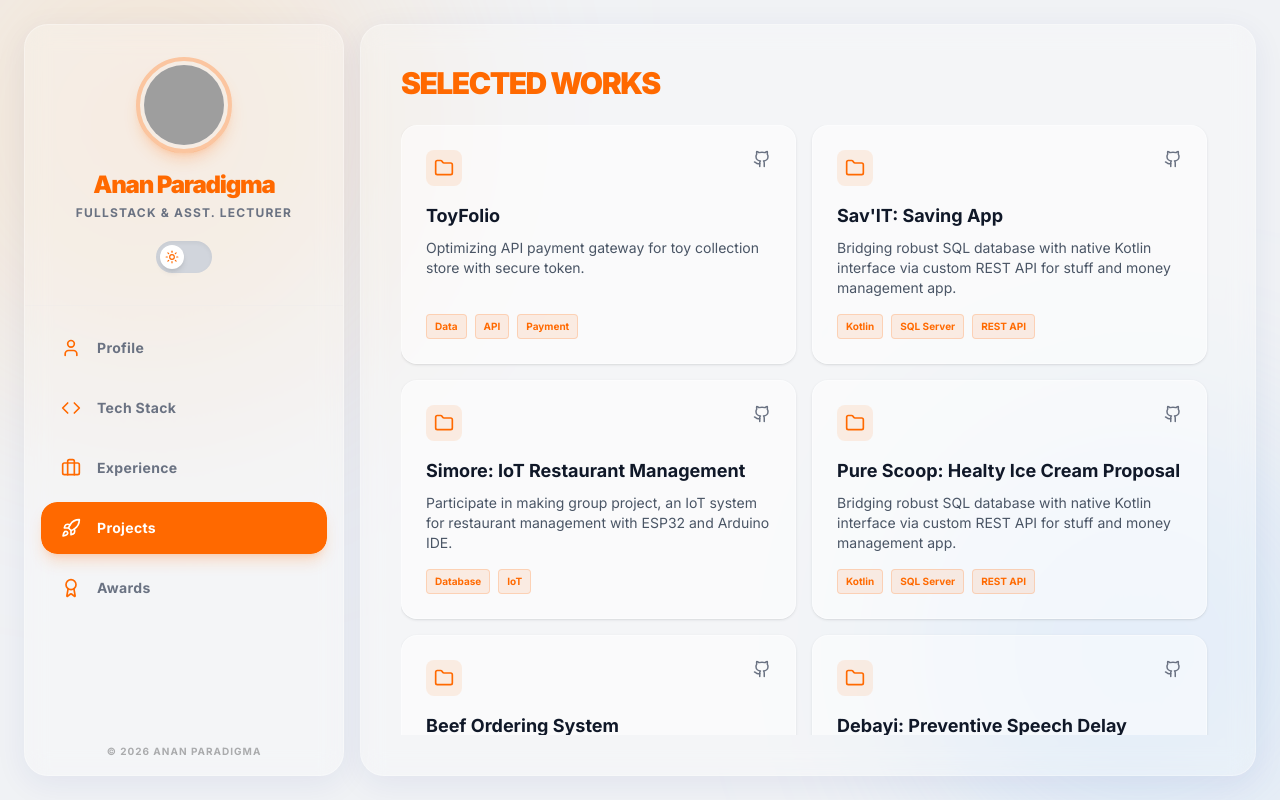
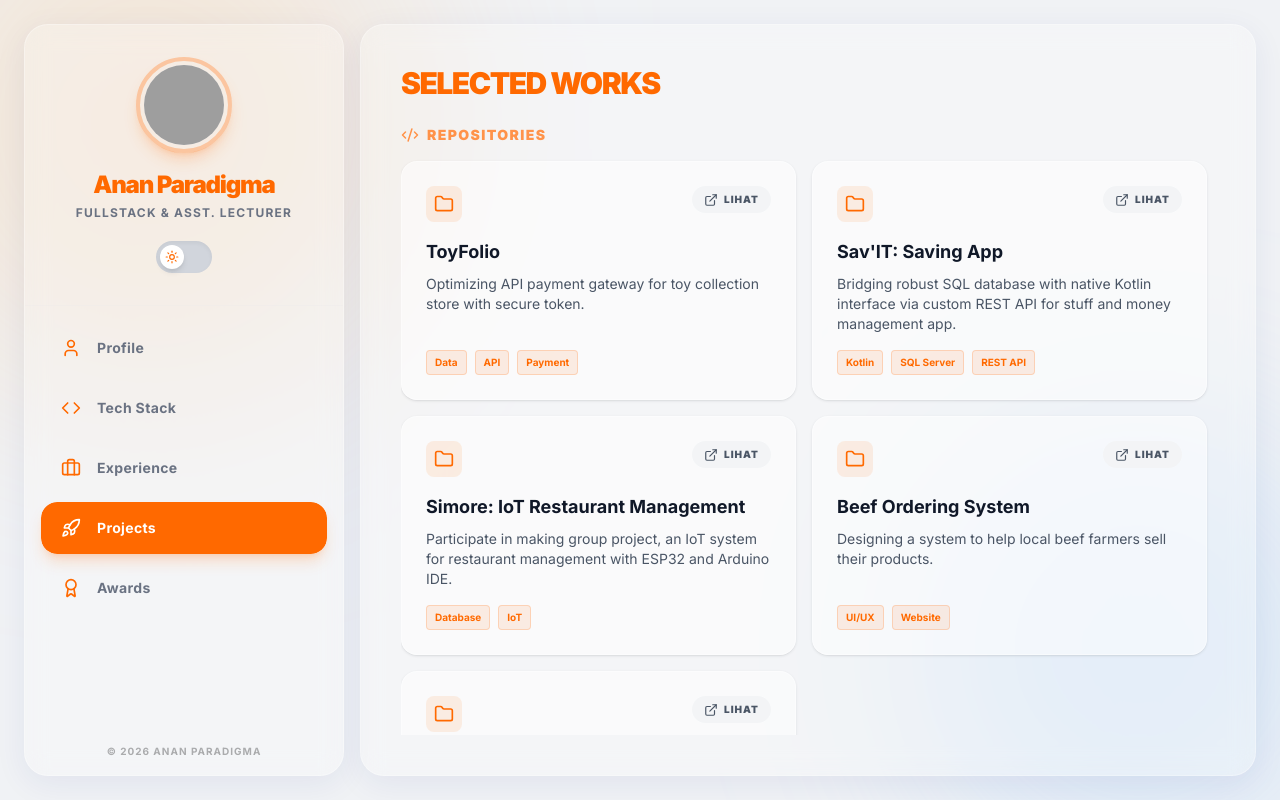
Before and after one commit to vararais/portofolio_anan, a Next.js app: page / in a window 1280 px wide. Both pictures are taken after a click on the button "Projects". Built offline with nearby package versions, Linux system fonts and the light colour scheme; grey boxes are pictures that could not be loaded.

Commit message:
Memperbaiki grid untuk pembacaan lebih mudah

```diff
--- a/components/Projects.tsx
+++ b/components/Projects.tsx
@@ -1,14 +1,15 @@
 'use client';
 import { motion } from 'framer-motion';
-import { ExternalLink, Github, Folder } from 'lucide-react';
+import { ExternalLink, Folder, Code2, FileText } from 'lucide-react';
 
 export default function Projects({ isDarkMode }: { isDarkMode: boolean }) {
+  // Data tidak diubah sama sekali sesuai instruksi
   const projects = [
     {
       title: "ToyFolio",
       desc: "Optimizing API payment gateway for toy collection store with secure token.",
       tags: ["Data", "API", "Payment"],
-      link: "https://github.com/vararais/049_Toy-Folio-Project_PWS.git", // Ganti link asli
+      link: "https://github.com/vararais/049_Toy-Folio-Project_PWS.git",
     },
     {
       title: "Sav'IT: Saving App",
@@ -46,21 +47,15 @@ export default function Projects({ isDarkMode }: { isDarkMode: boolean }) {
     },
   ];
 
-  return (
-    <div className="h-full flex flex-col">
-      <motion.h2
-        initial={{ opacity: 0, y: -20 }}
-        animate={{ opacity: 1, y: 0 }}
-        className="text-3xl font-black text-orange-500 mb-6 tracking-tighter shrink-0"
-      >
-        SELECTED WORKS
-      </motion.h2>
+  // LOGIKA PEMISAHAN:
+  // Jika ada link dan link-nya mengandung kata 'github', masuk ke Repositories.
+  // Sisanya (tidak ada link atau link selain github) masuk ke Documentation.
+  const githubProjects = projects.filter(p => p.link && p.link.includes('github'));
+  const otherProjects = projects.filter(p => !p.link || !p.link.includes('github'));
 
-      <div className="flex-1 overflow-y-auto hide-scrollbar pb-4 pr-2">
-        <div className="grid grid-cols-1 md:grid-cols-2 gap-4">
-          {projects.map((project, index) => (
+  // Komponen Kartu yang Reusable
+  const ProjectCard = ({ project, index }: { project: any, index: number }) => (
     <motion.div
-              key={index}
       initial={{ opacity: 0, scale: 0.9 }}
       animate={{ opacity: 1, scale: 1 }}
       transition={{ delay: index * 0.1 }}
@@ -70,16 +65,27 @@ export default function Projects({ isDarkMode }: { isDarkMode: boolean }) {
           : 'bg-white/50 border-white/40 hover:bg-white/80 shadow-sm hover:shadow-orange-500/10'
       }`}
     >
-              {/* Icon Type */}
       <div className="flex justify-between items-start mb-4">
         <div className="p-2 rounded-lg bg-orange-500/10 text-orange-500">
           <Folder size={20} />
         </div>
-                <div className="flex gap-2">
-                  <a href={project.link} target="_blank" className={`transition-colors ${isDarkMode ? 'text-gray-400 hover:text-white' : 'text-gray-500 hover:text-black'}`}>
-                    <Github size={18} />
+
+        {/* Tombol LIHAT Global (Otomatis muncul kalau ada property 'link') */}
+        {project.link && (
+          <a
+            href={project.link}
+            target="_blank"
+            rel="noreferrer"
+            className={`flex items-center gap-1.5 px-3 py-1.5 rounded-full text-[10px] font-black tracking-widest transition-all ${
+              isDarkMode
+                ? 'bg-white/10 text-gray-300 hover:bg-orange-500 hover:text-white'
+                : 'bg-gray-100 text-gray-600 hover:bg-orange-500 hover:text-white'
+            }`}
+          >
+            <ExternalLink size={14} />
+            LIHAT
           </a>
-                </div>
+        )}
       </div>
 
       <h3 className={`text-lg font-bold mb-2 ${isDarkMode ? 'text-white' : 'text-gray-900'}`}>
@@ -91,15 +97,55 @@ export default function Projects({ isDarkMode }: { isDarkMode: boolean }) {
       </p>
 
       <div className="flex flex-wrap gap-2 mt-auto">
-                {project.tags.map((tag, i) => (
+        {project.tags.map((tag: string, i: number) => (
           <span key={i} className="text-[10px] font-bold px-2 py-1 rounded bg-orange-500/10 text-orange-500 border border-orange-500/20">
             {tag}
           </span>
         ))}
       </div>
     </motion.div>
+  );
+
+  return (
+    <div className="h-full flex flex-col">
+      <motion.h2
+        initial={{ opacity: 0, y: -20 }}
+        animate={{ opacity: 1, y: 0 }}
+        className="text-3xl font-black text-orange-500 mb-6 tracking-tighter shrink-0"
+      >
+        SELECTED WORKS
+      </motion.h2>
+
+      <div className="flex-1 overflow-y-auto hide-scrollbar pb-10 pr-2">
+
+        {/* BAGIAN 1: REPOSITORIES (GitHub) */}
+        {githubProjects.length > 0 && (
+          <div className="mb-10">
+            <h3 className="text-sm font-black tracking-widest text-orange-500/70 mb-4 flex items-center gap-2">
+              <Code2 size={18} /> REPOSITORIES
+            </h3>
+            <div className="grid grid-cols-1 md:grid-cols-2 gap-4">
+              {githubProjects.map((project, index) => (
+                <ProjectCard key={index} project={project} index={index} />
               ))}
             </div>
+          </div>
+        )}
+
+        {/* BAGIAN 2: RESEARCH & DOCUMENTATION (Non-GitHub) */}
+        {otherProjects.length > 0 && (
+          <div>
+            <h3 className="text-sm font-black tracking-widest text-orange-500/70 mb-4 flex items-center gap-2">
+              <FileText size={18} /> RESEARCH & DOCUMENTATION
+            </h3>
+            <div className="grid grid-cols-1 md:grid-cols-2 gap-4">
+              {otherProjects.map((project, index) => (
+                <ProjectCard key={index} project={project} index={index + githubProjects.length} />
+              ))}
+            </div>
+          </div>
+        )}
+
       </div>
     </div>
   );
```
Lines whose indentation alone changed are shown as unchanged.
